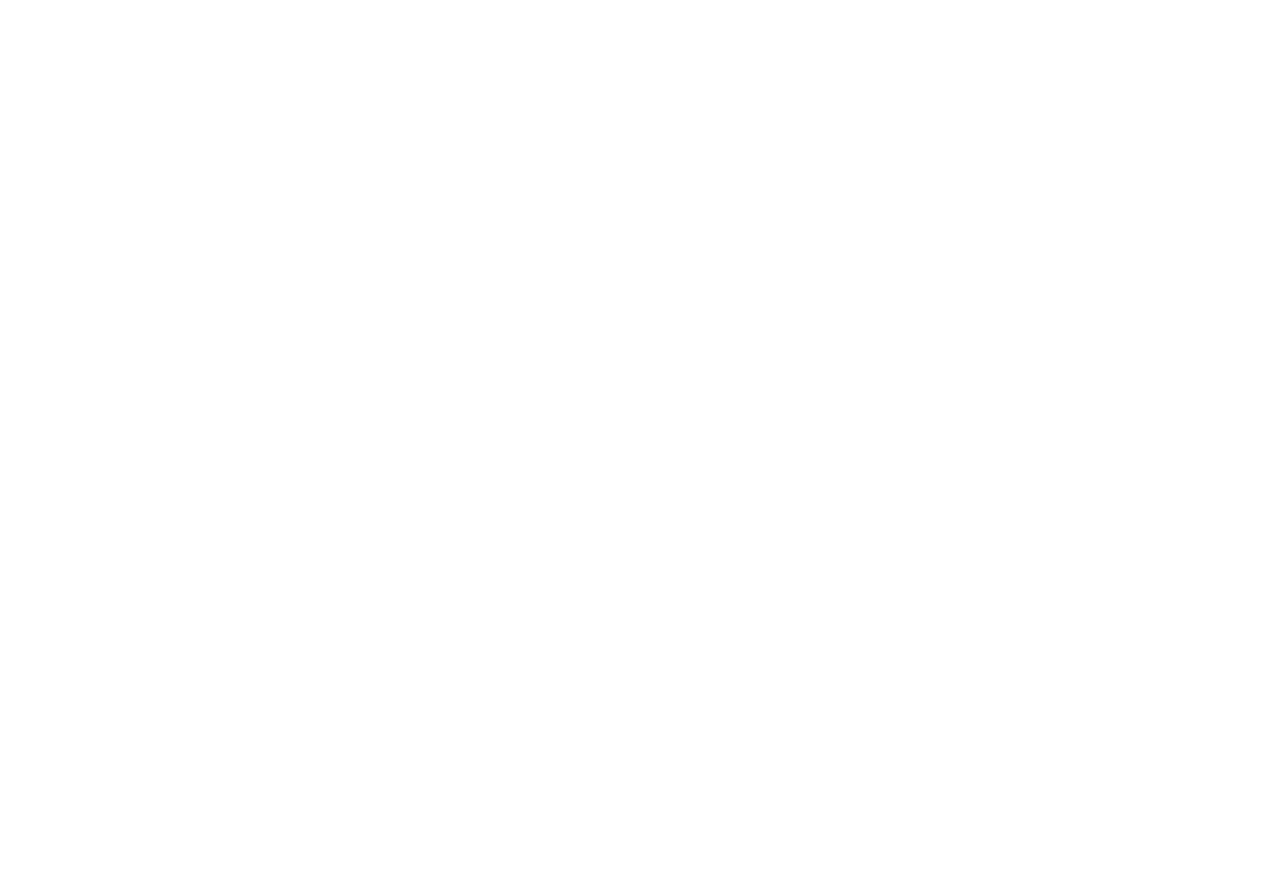
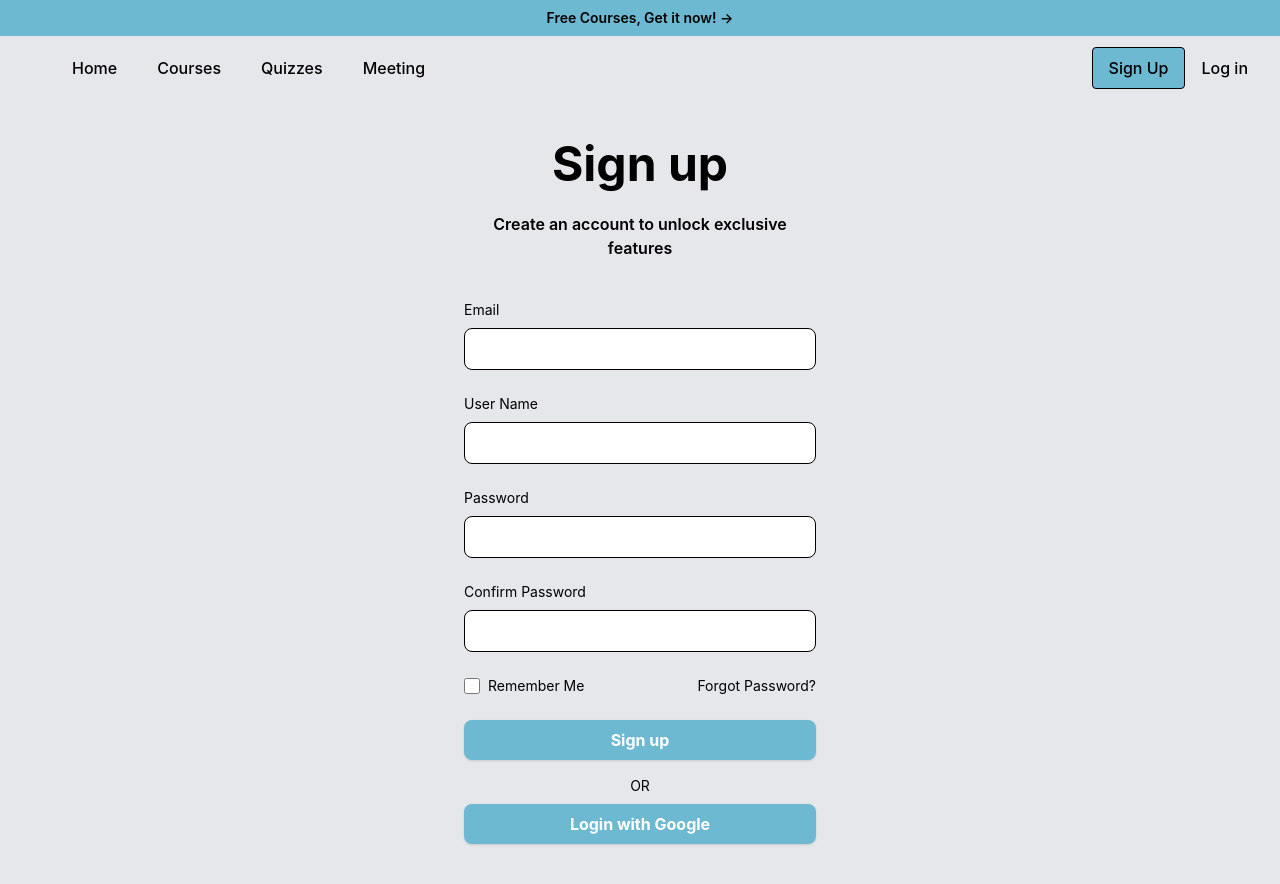
Before and after one commit to dtnghia2010/E-learning-platform, a React (Create React App) app in the folder frontend/: page /register in a window 1280 px wide. Before the commit this address had no page. Shown: the top 884 px of the page. Before the commit the page ends 800 px from the top, so only its background shows below. Built offline with nearby package versions, Linux system fonts and the light colour scheme.

Commit message:
update handle function and validate email input, create Register.js

```diff
--- a/frontend/package.json
+++ b/frontend/package.json
@@ -6,6 +6,7 @@
     "@testing-library/jest-dom": "^5.17.0",
     "@testing-library/react": "^13.4.0",
     "@testing-library/user-event": "^13.5.0",
+    "axios": "^1.6.7",
     "react": "^18.2.0",
     "react-dom": "^18.2.0",
     "react-router-dom": "^6.22.3",
--- a/frontend/src/App.js
+++ b/frontend/src/App.js
@@ -7,6 +7,7 @@ import {
 } from "react-router-dom";
 import Header from "./component/Header";
 import Login from "./page/Login";
+import Register from "./page/Register";
 
 function App() {
   return (
@@ -14,6 +15,7 @@ function App() {
       <BrowserRouter>
         <Routes>
           <Route path="/login" element={<Login/>} />
+            <Route path="/register" element={<Register/>} />
         </Routes>
       </BrowserRouter>
       </div>
--- a/frontend/src/component/Header.js
+++ b/frontend/src/component/Header.js
@@ -21,7 +21,7 @@ export default function Header(){
                         <a href="#" className=" ml-10 text-black hover:text-gray-700 font-medium">Meeting</a>
                     </div>
                     <div className="flex justify-end">
-                        <button className="bg-blue-500 text-black px-4 py-2 rounded font-medium">Sign Up</button>
+                        <button className="text-black px-4 py-2 rounded font-medium">Sign Up</button>
                         <button
                             className="bg-blue-light text-blue-500 border border-blue-500 px-4 py-2 rounded font-medium">Login
                         </button>
--- a/frontend/src/page/Login.js
+++ b/frontend/src/page/Login.js
@@ -1,7 +1,30 @@
-import React from 'react';
+import React, {useState} from 'react';
 import Header from "../component/Header";
 
 const Login = () => {
+    const [email, setEmail]= useState("");
+    const [password, setPassword]= useState("");
+    const regex = /[^\s@]+@[^\s@]+\.[^\s@]+/gi
+
+    const handleInputEmail=(e)=>{
+        setEmail(e.target.value)
+    }
+    const handleInputPassword=(e)=>{
+        setPassword(e.target.value)
+    }
+    const handleSubmit= (e)=>{
+        e.preventDefault();
+            if(email.match(regex)===false) {
+                alert("Please enter correct email form")
+            }else {
+                const  user= {
+                    email: email,
+                    password: password
+                }
+                console.log(user)
+            }
+    }
+
     return (
         <div>
         <Header></Header>
@@ -15,6 +38,8 @@ const Login = () => {
                         <input
                             type="email"
                             id="email"
+                            value={email}
+                            onChange={handleInputEmail}
                             className="w-full px-3 py-2 rounded-lg bg-gray-200 border focus:outline-none focus:ring-indigo-500 focus:ring-1"
                         />
                     </div>
@@ -25,6 +50,8 @@ const Login = () => {
                         <input
                             type="password"
                             id="password"
+                            value={password}
+                            onChange={handleInputPassword}
                             className="w-full px-3 py-2 rounded-lg bg-gray-200 border focus:outline-none focus:ring-indigo-500 focus:ring-1"
                         />
                     </div>
@@ -45,6 +72,7 @@ const Login = () => {
                     </div>
                     <button
                         type="submit"
+                        onClick={handleSubmit}
                         className="w-full px-3 py-2 rounded-lg bg-blue-light text-white font-bold shadow hover:bg-indigo-700 focus:outline-none focus:ring-2 focus:ring-indigo-500 focus:ring-opacity-50"
                     >
                         Login
--- /dev/null
+++ b/frontend/src/page/Register.js
@@ -0,0 +1,167 @@
+import React, {useState} from "react";
+
+
+export default  function Register(){
+    const [email, setEmail]= useState("");
+    const [username, setUsername]= useState("");
+    const [password, setPassword]= useState("");
+    const [confirmPassword, setConfirmPassword]= useState("");
+    const regex = /[^\s@]+@[^\s@]+\.[^\s@]+/gi
+
+    const  handleInputEmail= (e)=>{
+        setEmail(e.target.value);
+    }
+    const handleInputUsername=(e)=>{
+
+        setUsername(e.target.value);
+    }
+    const handleInputPassword=(e)=>{
+        setPassword(e.target.value)
+    }
+    const handleInputConfirm=(e)=>{
+        setConfirmPassword(e.target.value)
+
+    }
+
+
+    const handleSubmit=(e)=>{
+        e.preventDefault()
+        if(email.match(regex)===false){
+            alert("Please enter correct email form");
+        }else if(password.length<5){
+            alert("Password is too short")
+        } else {
+            if (password === confirmPassword) {
+                const user = {
+                    username: username,
+                    email: email,
+                    password: password
+                }
+                // submit api hear with axios
+                console.log(user);
+            } else {
+                alert("Pass word do not match")
+            }
+        }
+    }
+
+
+
+
+    return (
+        <div>
+        <div>
+            <div className="bg-blue-light p-2 flex justify-center">
+                <div className="container mx-auto flex justify-center items-center font-semibold text-lg">
+
+                    <div className="text-sm text-gray-600 text-center flex ">
+                        Free Courses, Get it now! →
+                    </div>
+
+                </div>
+            </div>
+            <div className="flex justify-between items-center h-16 bg-gray-100 px-4">
+                <div className="flex justify-between items-center p-4 ">
+                    <a href="#" className=" ml-10 text-black hover:text-gray-700 font-medium">Home</a>
+                    <a href="#" className=" ml-10 text-black hover:text-gray-700 font-medium">Courses</a>
+                    <a href="#" className=" ml-10 text-black hover:text-gray-700 font-medium">Quizzes</a>
+                    <a href="#" className=" ml-10 text-black hover:text-gray-700 font-medium">Meeting</a>
+                </div>
+                <div className="flex justify-end">
+                    <button
+                        className="bg-blue-light text-blue-500 border border-blue-500 px-4 py-2 rounded font-medium">Sign
+                        Up
+                    </button>
+                    <button
+                        className=" text-black px-4 py-2 rounded font-medium">Log in
+                    </button>
+                </div>
+            </div>
+        </div>
+       <div className="flex items-center justify-center  w-full h-screen  bg-gray-100">
+        <div className="bg-gray-tone  rounded-lg  px-4 py-10 max-w-sm mx-auto w-full h-screen ">
+            <h1 className="text-5xl font-bold text-center mb-6">Sign up</h1>
+            <p className="font-semibold text-center text-black mt-4 mb-10">Create an account to unlock exclusive features</p>
+            <form >
+                <div className="mb-6">
+                    <label htmlFor="email" className="text-sm text-gray-700 block mb-2"> Email</label>
+                    <input
+                        type="email"
+                        id="email"
+                        value={email}
+                        className="w-full px-3 py-2 rounded-lg bg-gray-200 border focus:outline-none focus:ring-indigo-500 focus:ring-1"
+                        onChange={handleInputEmail}
+                    />
+                </div>
+                <div className="mb-6">
+                    <label htmlFor="email" className="text-sm text-gray-700 block mb-2"> User Name</label>
+                    <input
+                        type="email"
+                        id="email"
+                        value={username}
+                        onChange={handleInputUsername}
+                        className="w-full px-3 py-2 rounded-lg bg-gray-200 border focus:outline-none focus:ring-indigo-500 focus:ring-1"
+                    />
+                </div>
+                <div className="mb-6">
+                    <label htmlFor="password" className="text-sm text-gray-700 block mb-2">
+                        Password
+                    </label>
+                    <input
+                        type="password"
+                        id="password"
+                        value={password}
+                        onChange={handleInputPassword}
+                        className="w-full px-3 py-2 rounded-lg bg-gray-200 border focus:outline-none focus:ring-indigo-500 focus:ring-1"
+                    />
+                </div>
+                <div className="mb-6">
+                    <label htmlFor="password" className="text-sm text-gray-700 block mb-2">
+                        Confirm Password
+                    </label>
+                    <input
+                        type="password"
+                        id="password"
+                        value={confirmPassword}
+                        onChange={handleInputConfirm}
+                        className="w-full px-3 py-2 rounded-lg bg-gray-200 border focus:outline-none focus:ring-indigo-500 focus:ring-1"
+                    />
+                </div>
+                <div className="flex justify-between items-center mb-6">
+                    <div className="flex items-center">
+                        <input
+                            type="checkbox"
+                            id="remember-me"
+                            className="w-4 h-4 text-indigo-600 border focus:ring-indigo-500 focus:ring-1"
+                        />
+                        <label htmlFor="remember-me" className="text-sm text-gray-700 ml-2">
+                            Remember Me
+                        </label>
+                    </div>
+                    <a href="#" className="text-sm text-indigo-600 hover:underline">
+                        Forgot Password?
+                    </a>
+                </div>
+                <button
+                    type="submit"
+                    onClick={handleSubmit}
+                    className="w-full px-3 py-2 rounded-lg bg-blue-light text-white font-bold shadow hover:bg-indigo-700 focus:outline-none focus:ring-2 focus:ring-indigo-500 focus:ring-opacity-50 hover:scale-[1.01] ease-in-out hover:opacity-1"
+                >
+                    Sign up
+                </button>
+                <div className="text-center mt-4">
+                    <p className="text-sm text-gray-500 mb-2">OR</p>
+                    <button type="submit"
+                            className="w-full px-3 py-2 rounded-lg bg-blue-light text-white font-bold shadow hover:bg-indigo-700 focus:outline-none focus:ring-2 focus:ring-indigo-500 focus:ring-opacity-50 hover:scale-[1.01] ease-in-out hover:opacity-1 ">
+                        Login with Google
+                    </button>
+
+                </div>
+            </form>
+        </div>
+       </div>
+        </div>
+
+
+    )
+}
```
Also changed, not shown: 1 other file (tests, documents, lock files or other folders).
